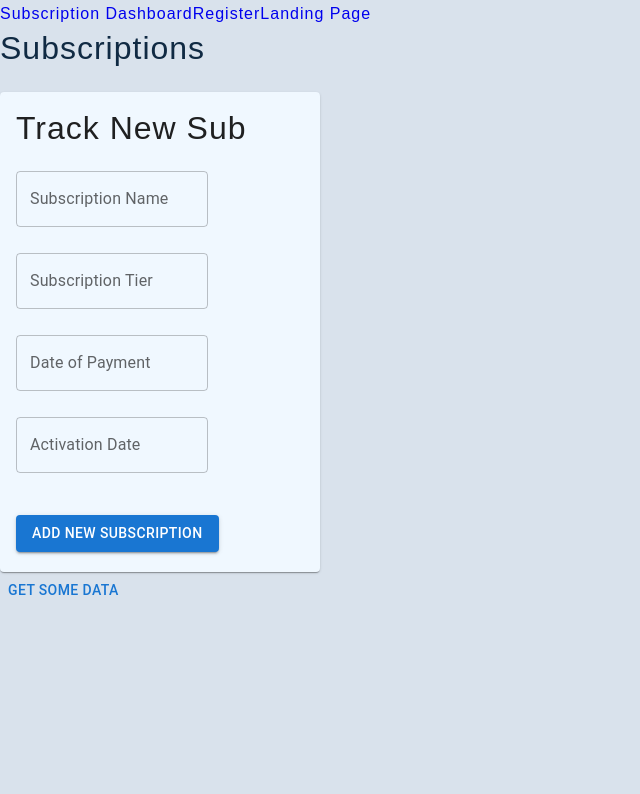
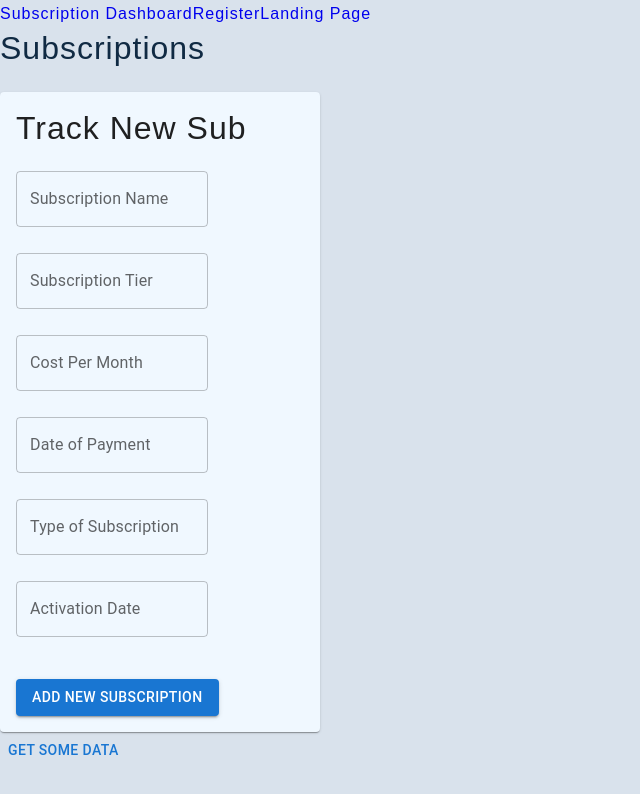
Before and after one commit to Scratch-Tech-Software/Subslify, a React app in the folder client/: page /active in a window 1280 px wide. Shown: the top 794 px of the page, without its empty margins (0-640 px from the left). Built offline with nearby package versions, Linux system fonts and the light colour scheme.

Commit message:
refactored subcards and got GET and POST functionatlity working again. still need to work on nav bar grid

```diff
--- a/client/db.json
+++ b/client/db.json
@@ -8,6 +8,24 @@
       "paymentDate": "01/08/2023",
       "subscriptionType": "Personal",
       "activiationDate": "12/08/2022"
+    },
+    {
+      "name": "test",
+      "tier": "test",
+      "cost": "25",
+      "paymentDate": "2023-01-11T05:00:00.000Z",
+      "subscriptionType": "test",
+      "activiationDate": "2023-01-16T05:00:00.000Z",
+      "id": 2
+    },
+    {
+      "name": "test2",
+      "tier": "test",
+      "cost": "25",
+      "paymentDate": "2023-01-24T05:00:00.000Z",
+      "subscriptionType": "ff",
+      "activiationDate": "2023-01-25T05:00:00.000Z",
+      "id": 3
     }
   ]
 }
--- a/client/src/assets/styles/form-card.scss
+++ b/client/src/assets/styles/form-card.scss
@@ -1,7 +1,7 @@
 .form-card {
   div.MuiPaper-root,
   form {
-    height: 30rem;
+    height: 40rem;
     width: 20rem;
   }
 
--- a/client/src/assets/styles/sub-card.scss
+++ b/client/src/assets/styles/sub-card.scss
@@ -1,6 +1,6 @@
 .subCard {
   div.MuiPaper-root {
-    height: 30rem;
+    height: 40rem;
     width: 20rem;
   }
 
--- a/client/src/components/FormCard.jsx
+++ b/client/src/components/FormCard.jsx
@@ -7,7 +7,9 @@ import { LocalizationProvider } from '@mui/x-date-pickers/LocalizationProvider';
 import { DatePicker } from '@mui/x-date-pickers/DatePicker';
 import '../assets/styles/form-card.scss';
 
-const FormCard = () => {
+const FormCard = ({ fetchData }) => {
+  const API_URL = 'http://localhost:3000/subs';
+
   //state to handle form inputs
   const [inputs, setInputs] = useState({});
 
@@ -30,8 +32,6 @@ const FormCard = () => {
       ...prevState,
       [e.target.name]: e.target.value,
     }));
-
-    console.log(inputs);
   };
 
   const handleClick = (e) => {
@@ -54,25 +54,9 @@ const FormCard = () => {
       }),
     };
 
-    fetch(URL, options)
+    fetch(API_URL, options)
       .then((data) => data.json())
       .then((data) => {
-        console.log(data);
-        //after we get a success response, we should grab all of the quests again
-        console.log('quest created!');
-
-        // setInputs({});
-
-        //since we are returning the new data point back, we are going to re-render data to have the new data point and therefore cause a re-render for the entire application
-
-        /* The reason we wrap the code after the arrow in () is because without it, JS thinks we are writing a function. This is required whenever returning an object ({} OR []) in a single line. source in the link below*/
-        //https://stackoverflow.com/questions/41655402/react-setstate-where-does-prevstate-come-from
-
-        setValue((prevState) => [...prevState, data[0]]);
-
-        /* The reason we wrap the code after the arrow in () is because without it, JS thinks we are writing a function. This is required whenever returning an object ({} OR []) in a single line. source in the link below*/
-        //https://stackoverflow.com/questions/41655402/react-setstate-where-does-prevstate-come-from
-
         setInputs((prevState) => ({
           ...prevState,
           subName: '',
@@ -81,6 +65,7 @@ const FormCard = () => {
           subType: '',
         }));
 
+        fetchData();
         setPaymentDate(null);
         setActivationDate(null);
 
@@ -99,37 +84,22 @@ const FormCard = () => {
             labelText='Subscription Name'
             name='subName'
             value={inputs.subName || ''}
-            onChange={handleChange}
+            handleChange={handleChange}
           />
-
-          {/* <TextField
-              id='outlined-basic'
-              label='Subscription Name'
-              name='subName'
-              value={inputs.subName || ''}
-              onChange={handleChange}
-            /> */}
-
-          {/* <TextField
-              label='Tier'
-              name='subTier'
-              value={inputs.subTier || ''}
-              onChange={handleChange}
-            /> */}
 
           <FormRow
             labelText='Subscription Tier'
             name='subTier'
-            value={inputs.subName || ''}
-            onChange={handleChange}
+            value={inputs.subTier || ''}
+            handleChange={handleChange}
           />
 
-          {/* <TextField
-              label='Cost per month'
-              name='subMonthCost'
-              value={inputs.subCost || ''}
-              onChange={handleChange}
-            /> */}
+          <FormRow
+            labelText='Cost Per Month'
+            name='subCost'
+            value={inputs.subCost || ''}
+            handleChange={handleChange}
+          />
 
           <div className='formInputDate'>
             <LocalizationProvider dateAdapter={AdapterMoment}>
@@ -144,12 +114,12 @@ const FormCard = () => {
             </LocalizationProvider>
           </div>
 
-          {/* <TextField
-              label='Type of Subscription'
-              name='subType'
-              value={inputs.subType || ''}
-              onChange={handleChange}
-            /> */}
+          <FormRow
+            labelText='Type of Subscription'
+            name='subType'
+            value={inputs.subType || ''}
+            handleChange={handleChange}
+          />
 
           <div className='formInputDate'>
             <LocalizationProvider dateAdapter={AdapterMoment}>
@@ -168,6 +138,13 @@ const FormCard = () => {
           </Button>
         </form>
       </Paper>
+
+      {/* <TextField
+              label='Tier'
+              name='subTier'
+              value={inputs.subTier || ''}
+              onChange={handleChange}
+            /> */}
     </div>
   );
 };
--- a/client/src/components/FormRow.jsx
+++ b/client/src/components/FormRow.jsx
@@ -30,7 +30,7 @@ const FormRow = ({
         type={type}
         name={name}
         id='outlined-basic'
-        onChange={() => handleChange}
+        onChange={handleChange}
         className='formInput'
         autoComplete={autocomplete}
       />
--- a/client/src/components/SubCard.jsx
+++ b/client/src/components/SubCard.jsx
@@ -3,43 +3,46 @@ import { Paper, TextField, Button } from '@mui/material/';
 import '../assets/styles/sub-card.scss';
 
 //Tree shake sub from props
-const SubCard = ({ sub }) => {
+const SubCard = ({
+  name,
+  tier,
+  cost,
+  paymentDate,
+  subscriptionType,
+  activiationDate,
+}) => {
   //return a Paper/Box with the subscription information
-  return sub.map((sub) => {
   return (
-      <div className='subCard'>
-        <Paper key={sub.id}>
+    <Paper>
       <div className='subCardInput'>
-            <TextField
-              label='Subscription Name'
-              id='outlined-basic'
-              value={sub.name}
-            />
+        <TextField label='Subscription Name' id='outlined-basic' value={name} />
         <br></br>
-            <TextField
-              label='Subscription Cost'
-              id='outlined-basic'
-              value={sub.cost}
-            />
+        <TextField label='Subscription Cost' id='outlined-basic' value={tier} />
+        <br></br>
+        <TextField label='Subscription Cost' id='outlined-basic' value={cost} />
         <br></br>
         <TextField
           label='Subscription Payment Date'
           id='outlined-basic'
-              value={sub.paymentDate}
+          value={paymentDate}
         />
         <br></br>
         <TextField
           label='Subscription Type'
           id='outlined-basic'
-              value={sub.subscriptionType}
+          value={subscriptionType}
         />
-
-            <Button>Edit</Button><Button>Delete</Button>
+        <br></br>
+        <TextField
+          label='Subscription Activation Date'
+          id='outlined-basic'
+          value={activiationDate}
+        />
+        <Button>Edit</Button>
+        <Button>Delete</Button>
       </div>
     </Paper>
-      </div>
   );
-  });
 };
 
 export default SubCard;
--- a/client/src/pages/Active.jsx
+++ b/client/src/pages/Active.jsx
@@ -1,7 +1,8 @@
-import { useState } from 'react';
+import { useEffect, useState } from 'react';
 import FormCard from '../components/FormCard';
 import { Button } from '@mui/material';
 import SubCard from '../components/SubCard';
+import { Form } from 'react-router-dom';
 
 const Active = () => {
   //had to install a JSON Server package to  https://www.npmjs.com/package/json-server
@@ -13,16 +14,32 @@ const Active = () => {
 
   //pseduo state mangement
   //start the subList with the Form Card to take in new subscription tracking and make the "last card" the form
-  const [subList, setSubList] = useState([<FormCard />]);
+  const [subList, setSubList] = useState([]);
 
   const fetchData = () => {
     fetch(API_URL)
       .then((data) => data.json())
       .then((data) => {
+        //updating state to have the SubCard the first in the array and making unshifting the previous to after
         console.log(data);
 
-        //updating state to have the SubCard the first in the array and making unshifting the previous to after
-        setSubList((prevState) => [<SubCard sub={data} />, ...prevState]);
+        const subListBox = data.map((sub) => {
+          return (
+            <div className='subCard'>
+              <SubCard
+                key={sub.id}
+                name={sub.name}
+                tier={sub.tier}
+                cost={sub.cost}
+                paymentDate={sub.paymentDate}
+                subscriptionType={sub.subscriptionType}
+                activiationDate={sub.activiationDate}
+              />
+            </div>
+          );
+        });
+
+        setSubList(() => [...subListBox]);
       });
   };
 
@@ -31,7 +48,7 @@ const Active = () => {
       <h3>Subscriptions</h3>
       {/* render the current state of subList. At the beginning just a form card. then it will be an array of Sub Cards */}
       <div className='subCards'>{subList}</div>
-
+      <FormCard setSubList={setSubList} fetchData={fetchData} />
       <Button onClick={fetchData}>Get Some Data</Button>
     </section>
   );
```
Lines whose indentation alone changed are shown as unchanged.
